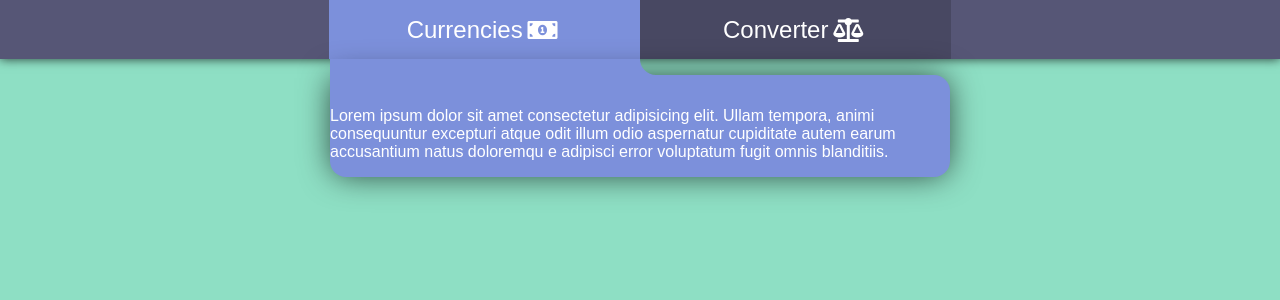
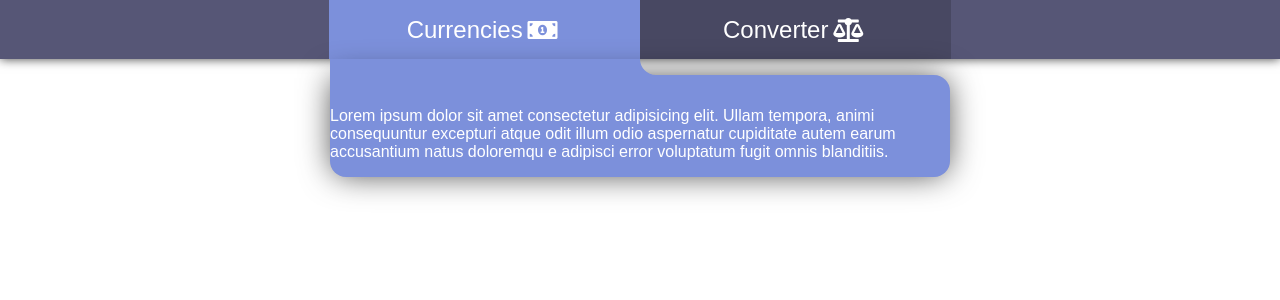
Before and after one commit to belousnikita/currencies, a React (Create React App) app: page / in a window 1280 px wide. Shown: the top 300 px of the page. Built offline with nearby package versions, Linux system fonts and the light colour scheme; the HTML template or start-up script is replaced by a standard one.

Commit message:
Background now is white

```diff
--- a/src/colors.scss
+++ b/src/colors.scss
@@ -1,5 +1,5 @@
 //////////////////////////////// Colors
-$background-color: rgb(142, 223, 196);
+$background-color: white;
 $medium-sky-blue: #80DED9;
 $green: #52E588;
 $vista-blue: #7C90DB;
```
